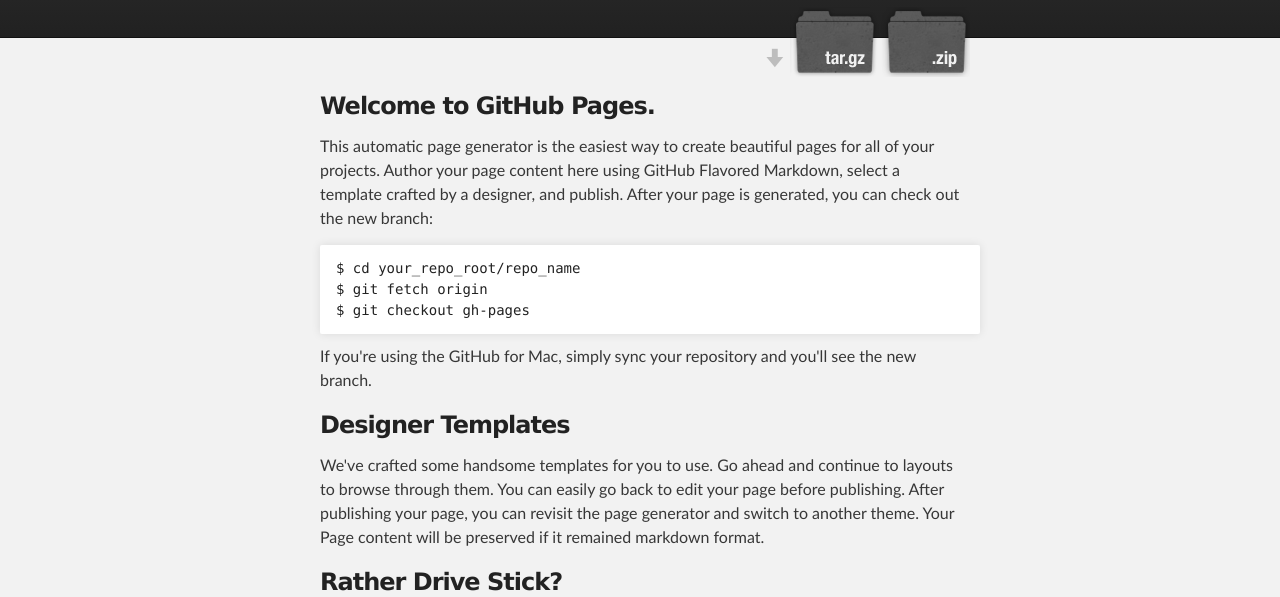
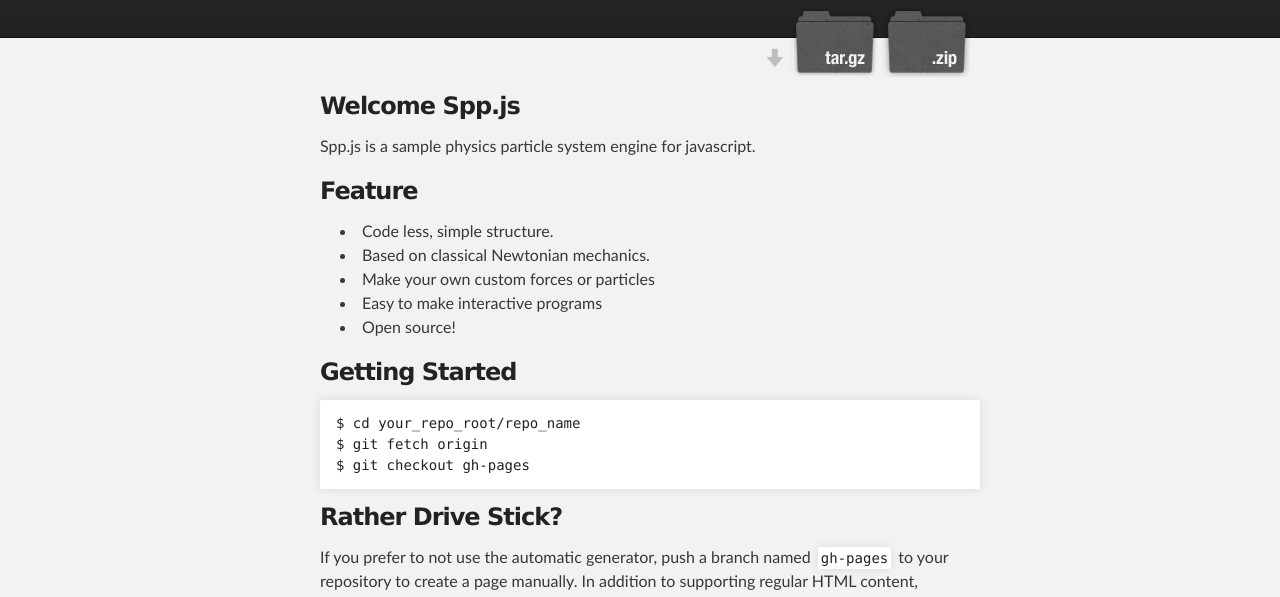
Before and after one commit to flashhawk/spp.js, a plain HTML site: page index.html in a window 1280 px wide. Shown: the part 172-769 px from the top of the page. Drawn offline with Linux system fonts and the light colour scheme.

```diff
--- a/index.html
+++ b/index.html
@@ -31,20 +31,24 @@
     <!-- MAIN CONTENT -->
     <div id="main_content_wrap" class="outer">
       <section id="main_content" class="inner">
-        <h3>Welcome to GitHub Pages.</h3>
+        <h3>Welcome Spp.js</h3>
 
-<p>This automatic page generator is the easiest way to create beautiful pages for all of your projects. Author your page content here using GitHub Flavored Markdown, select a template crafted by a designer, and publish. After your page is generated, you can check out the new branch:</p>
+<p>Spp.js is a sample physics particle system engine for javascript.</p>
+
+<h3>Feature</h3>
+
+<ul>
+<li>Code less, simple structure.</li>
+<li>Based on classical Newtonian mechanics.</li>
+<li>Make your own custom forces or particles</li>
+<li>Easy to make interactive programs</li>
+<li>Open source!</li>
+</ul><h3>Getting Started</h3>
 
 <pre><code>$ cd your_repo_root/repo_name
 $ git fetch origin
 $ git checkout gh-pages
 </code></pre>
-
-<p>If you're using the GitHub for Mac, simply sync your repository and you'll see the new branch.</p>
-
-<h3>Designer Templates</h3>
-
-<p>We've crafted some handsome templates for you to use. Go ahead and continue to layouts to browse through them. You can easily go back to edit your page before publishing. After publishing your page, you can revisit the page generator and switch to another theme. Your Page content will be preserved if it remained markdown format.</p>
 
 <h3>Rather Drive Stick?</h3>
 
```
Also changed, not shown: params.json (+1 -1 lines).
